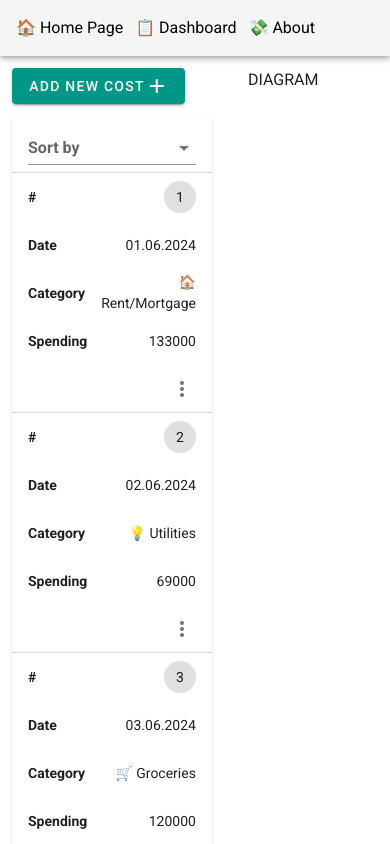
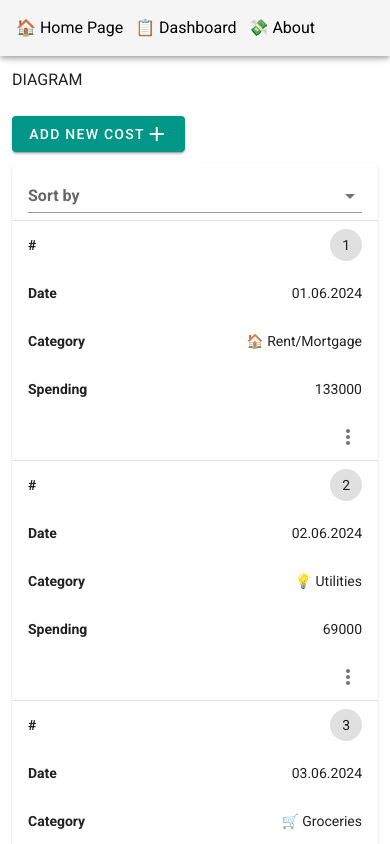
Before and after one commit to rieznikk/spending-tracker, a Vue app: page /dashboard/1 in a window 390 px wide. Shown: the top 844 px of the page. Built offline with nearby package versions, Linux system fonts and the light colour scheme.

Commit message:
fix(paymentList): fixed context handler and mobile issue

```diff
--- a/src/App.vue
+++ b/src/App.vue
@@ -75,6 +75,3 @@
     }
   };
 </script>
-
-<!-- TODO: -->
-<!-- 1. Media query -->
--- a/src/components/ContextMenu.vue
+++ b/src/components/ContextMenu.vue
@@ -1,5 +1,12 @@
 <template>
-  <v-card class="context-menu__wrapper" :style="{ top: `${getMouseCoordinates.y}px`, left: `${getMouseCoordinates.x + 10}px` }">
+  <v-card
+    class="context-menu__wrapper"
+    :style="{
+      top: `${getCorrectedY}px`,
+      left: shouldSwitchToRight ? 'auto' : `${getMouseCoordinates.x + 10}px`,
+      right: shouldSwitchToRight ? '10px' : 'auto'
+    }"
+  >
     <v-list @click="editSpending" class="pt-0 pl-0 pb-0 pr-0">
       <v-list-item>📝 Edit spending</v-list-item>
     </v-list>
@@ -15,7 +22,14 @@
 
   export default {
     computed: {
-      ...mapGetters(['getMouseCoordinates'])
+      ...mapGetters(['getMouseCoordinates']),
+      shouldSwitchToRight() {
+        const menuWidth = 200;
+        return this.getMouseCoordinates.x + menuWidth + 20 > window.innerWidth;
+      },
+      getCorrectedY() {
+        return this.getMouseCoordinates.y + window.scrollY;
+      }
     },
     methods: {
       editSpending() {
@@ -33,9 +47,11 @@
     },
     mounted() {
       document.addEventListener('click', this.handleOutsideClick);
+      window.addEventListener('resize', this.handleResize);
     },
     beforeDestroy() {
       document.removeEventListener('click', this.handleOutsideClick);
+      window.removeEventListener('resize', this.handleResize);
     }
   };
 </script>
--- a/src/components/PaymentsList.vue
+++ b/src/components/PaymentsList.vue
@@ -1,6 +1,6 @@
 <template>
   <div v-if="getPaymentsList.length !== 0">
-    <v-container fluid class="pl-0">
+    <v-container fluid class="px-0">
       <v-data-table
         :headers="headers"
         :items="currentPage"
--- a/src/page/PageDashboard.vue
+++ b/src/page/PageDashboard.vue
@@ -1,14 +1,14 @@
 <template>
   <v-row>
-    <v-col>
+    <v-col cols="12" lg="6" :order-lg="2" :order="1">DIAGRAM</v-col>
+
+    <v-col cols="12" lg="6" :order-lg="1" :order="2">
       <v-btn dark color="teal" @click="showPaymentForm()">
         ADD NEW COST
         <v-icon dark>mdi-plus</v-icon>
       </v-btn>
       <PaymentsList />
     </v-col>
-
-    <v-col>DIAGRAM</v-col>
   </v-row>
 </template>
 
--- a/src/page/PageHome.vue
+++ b/src/page/PageHome.vue
@@ -1,13 +1,3 @@
 <template>
-  <header>Welcome to Spending Tracker!</header>
-
-
+  <div>Welcome to Spending Tracker!</div>
 </template>
-
-<script>
-
-</script>
-
-<style module lang="scss">
-
-</style>
```
Also changed, not shown: src/page/PageAbout.vue (+0 -8 lines), src/page/PageNotFound.vue (+0 -8 lines).
